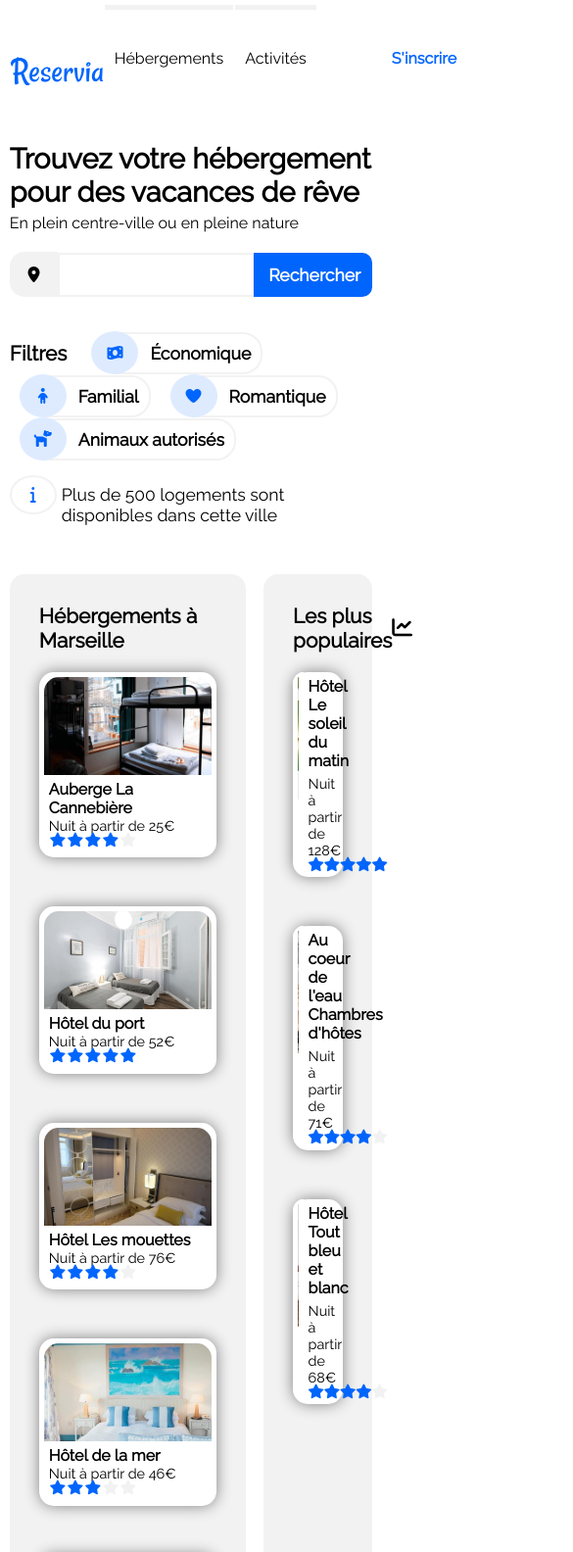
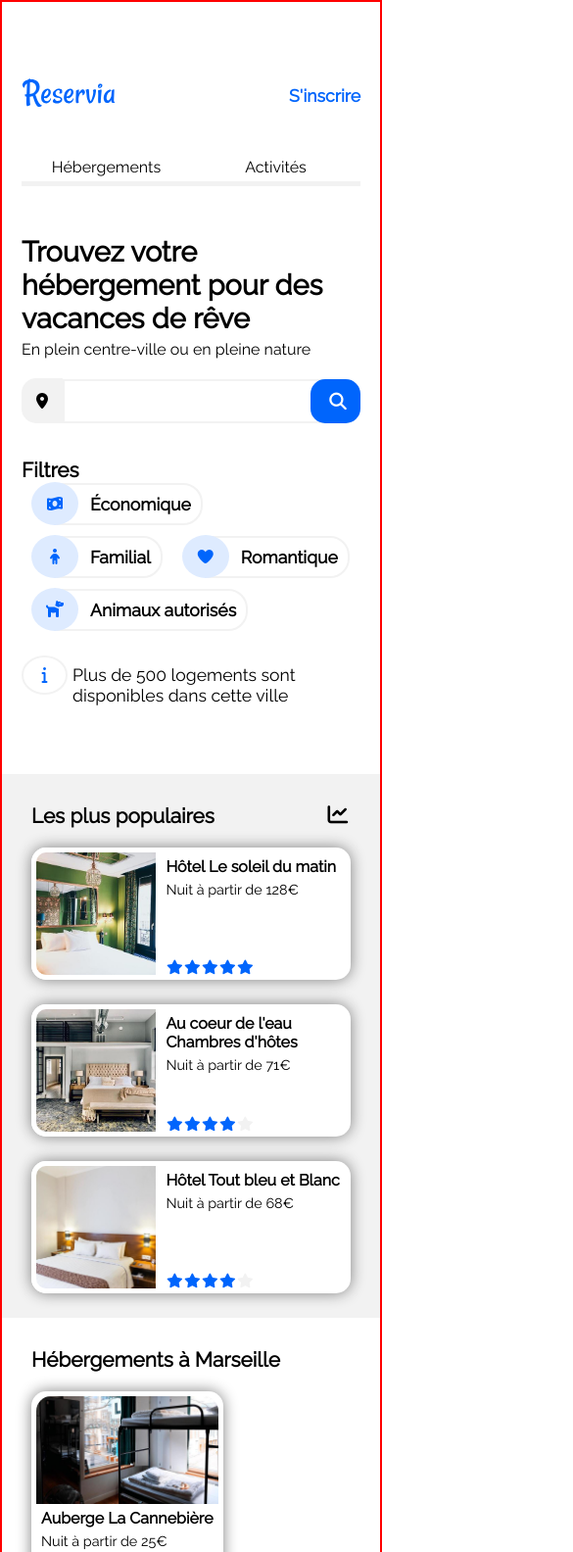
Before and after one commit to Ffedronic/FelixFedronic_2_16022021, a plain HTML site: page html/index.html in a window 390 px wide. Shown: the top 1584 px of the page at 98% size, 585 px wide, since content can reach past the window. Drawn offline with Linux system fonts and the light colour scheme.

Commit message:
adaptation mobile terminée

```diff
--- a/css/style.css
+++ b/css/style.css
@@ -34,6 +34,7 @@
     border-color: brown;
 }
 */
+
 /*main style*/
 * {
     margin:0px;
@@ -71,44 +72,44 @@
 
 .nav {
     display: flex;
-    flex-direction: row;
-    justify-content :space-between ;
     margin-bottom: 50px;
+    align-items: flex-end;
 }
 
-.nav ul {
+.menu {
     display: flex;
-    flex-direction: row;
-    margin-right: 75px;
+    flex: 6 ;
+    justify-content: flex-end;
+}
+
+.menu__item {
+    margin-right: 2px;
+    padding: 20px 10px 0px 10px;
+    border-top: 5px #F2F2F2 solid;
+}
+
+.menu__item:hover {
+    border-top: 5px #0065FC solid;
+}
+
+.menu__item a {
+    text-decoration: none;
     font-size: 1em;
 }
 
-.nav ul li {
-    margin-right: 2px;
-}
-.nav ul a {
-     text-decoration: none;
-     padding: 40px 10px 0px 10px;
-     border-top: 5px #F2F2F2 solid;
- }
-
-.nav ul a:hover {
-     color : #0065FC ;
-     border-top: 5px #0065FC solid;
- }
-
- .menu {
-    display: flex;
-    flex-direction: row;
+.menu__item a:hover {
+    color: #0065FC;
 }
 
-.menu p {
+.menu__signup {
+    font-size: 1.1em;
     font-weight: bold;
+    flex: 1 ;
+    text-align: end;
 }
-
-.menu p a {
+.menu__signup a {
     text-decoration: none;
-    color :#0065FC ;
+    color: #0065FC;
 }
 
 /*header--description*/
@@ -131,7 +132,6 @@
  .search-bar {
      margin-bottom: 20px;
      display: flex;
-     flex-direction: row;
      justify-content: flex-start;
      align-items: center;
  }
@@ -172,7 +172,6 @@
 
 .filter {
     display: flex;
-    flex-direction: row;
     flex-wrap: wrap;
     align-items: center ;
     margin-bottom: 15px;
@@ -189,14 +188,18 @@
     text-decoration: none;
 }
 
+.filter__element__group {
+    display: flex;
+    flex-wrap: wrap;
+}
 .filter__element {
-    display: inline-block;
     display: flex;
     flex-direction: row;
     justify-content: flex-start;
     align-items: center;
     margin-left: 10px;
     margin-right: 10px;
+    margin-bottom: 10px;
     transform: scale(1);
     transition: all ease-in-out 75ms;
 }
@@ -253,7 +256,6 @@
     margin-bottom: 50px;
     box-sizing: border-box;
     display: flex;
-    flex-direction: row-reverse;
     justify-content: space-between;
 }
 
@@ -373,7 +375,6 @@
 
 .hosting__list__group_card {
     display: flex;
-    flex-direction: row;
     flex-wrap: wrap;
     justify-content: space-between;
     margin: 0px 30px 30px 30px ;
@@ -446,8 +447,8 @@
 /*activity*/
 
 .activity__block {
-    margin-top: 50px;
-    margin-bottom: 50px;
+    margin-top: 25px;
+    margin-bottom: 25px;
     box-sizing: border-box;
     display: flex;
     flex-direction: column;
@@ -461,7 +462,6 @@
 
 .activity__card__group {
     display: flex;
-    flex-direction: row;
     justify-content: space-around;
 }
 
@@ -476,8 +476,7 @@
     background-color: white;
     box-shadow: 0px 0px 15px grey;
     border-radius: 15px;
-    width: 250px ;
-    margin: 0px 25px 25px 0px ;
+    width: 200px ;
 }
 
 .activity__vertical__card a {
@@ -505,7 +504,6 @@
     box-shadow: 0px 0px 15px grey;
     border-radius: 15px;
     width: 250px ;
-    margin: 0px 25px 25px 0px ;
 }
 
 .activity__horizontal__card a {
@@ -540,7 +538,6 @@
 
 .footer {
     display: flex;
-    flex-direction: row;
     align-items: flex-start;
     margin-top: 50px;
     padding: 50px 0px 50px 0px ;
@@ -565,3 +562,200 @@
     font-size: 1em;
     margin-bottom: 7px;
 }
+
+/*mobile*/
+
+@media all and (max-width : 575.98px) {
+
+    .container {
+        border: 2px red solid;
+        width: auto;
+    }
+
+    /*header*/
+
+    .header {
+        padding: 20px;
+    }
+
+    .nav {
+        display: block;
+        position: relative;
+    }
+
+    .menu {
+        margin-top: 40px;
+    }
+
+    .menu__item {
+        text-align: center;
+        width: 400px;
+        margin-right: 0px;
+        padding: 0px 10px 5px 10px;
+        border-top: none;
+        border-bottom: 5px #F2F2F2 solid;
+    }
+
+    .menu__item:hover {
+        border-top: none;
+        border-bottom: 5px #0065FC solid;
+    }
+
+    .menu__signup {
+        position: absolute;
+        top : 15px ;
+        right: 0px ;
+    }
+
+    .search-bar__input {
+        width: 500px;
+    }
+
+    .search-bar button {
+        margin-left: -20px;
+        border-radius: 15px ;
+        z-index: 3;
+    }
+
+    .search-bar__button__xl{
+        display: none;
+    }
+
+    .search-bar__button__small__icon {
+        color: white;
+    }
+
+    .search-bar__button__small {
+        display: inline-block ;
+    }
+    /*hosting blocks*/
+
+    #hosting {
+        flex-direction: column-reverse;
+    }
+
+    .most_pop_hosting {
+        width: auto;
+        border-radius: 0px;
+    }
+
+    .most_pop_hosting__card {
+        margin-bottom: 25px;
+    }
+
+    .most_pop_hosting__card__title {
+        margin-top: 5px;
+    }
+
+    .hosting__list {
+        width: auto;
+        border-radius: 0px;
+        background-color: white;
+    }
+
+    .hosting__list__card {
+        width: auto;
+        margin-bottom: 25px;
+    }
+
+    .hosting__list__card__image {
+        height: 110px;
+    }
+
+    .hosting__list__card__image img {
+        width: 100%;
+        height: 100%;
+        object-fit: cover ;
+        object-position: 60% 60%;
+    }
+
+    .hosting__list__card__title {
+        margin-bottom: 5px;
+    }
+
+    .hosting__list__card__description {
+        margin-bottom: 10px;
+    }
+
+    /*activity*/
+
+    .activity__block {
+        width: auto;
+       padding: 30px;
+    }
+
+    .activity__card__group {
+        flex-direction: column;
+    }
+
+    .activity__horizontal__card__group {
+        justify-content: space-between;
+    }
+
+    .activity__vertical__card {
+        width: 100% ;
+        margin-bottom: 25px;
+    }
+
+    .activity__vertical__card__image {
+        height : 110px ;
+        width : 100% ;
+    }
+
+    .activity__horizontal__card {
+        width: 100% ;
+        margin-bottom: 25px ;
+    }
+
+    /*footer*/
+
+    .footer {
+        flex-direction: column;
+    }
+
+    .footer__block {
+        margin-bottom: 30px;
+    }
+
+}
+
+/*tablette*/
+@media all and (min-width : 576px) and (max-width : 991.98px) {
+
+    .container {
+        border: 3px yellow solid;
+        width: auto;
+    }
+
+    .nav {
+
+    }
+
+    .nav ul {
+
+    }
+
+    .nav ul li {
+
+    }
+    .nav ul a {
+
+     }
+
+    .nav ul a:hover {
+
+     }
+
+     .menu {
+
+    }
+
+    .menu p {
+
+    }
+
+    .menu p a {
+
+    }
+
+}
--- /dev/null
+++ b/documents/Reservia_maquette/breakpoints css.txt
@@ -0,0 +1,5 @@
+mobile :
+@media all and (max-width : 575.98px)
+
+tablette :
+@media all and (min-width : 576px) and (max-width : 1024px)
--- a/html/index.html
+++ b/html/index.html
@@ -17,13 +17,11 @@
             <!--nav-->
             <nav class="nav border green">
                 <img src="/images/logo/Reservia.svg" alt="logo" class="border blue">
-                <div class="menu border blue">
-                    <ul class="border orange">
-                        <li class="border magenta"><a href="#hosting">Hébergements</a></li>
-                        <li class="border magenta"><a href="#activity">Activités</a></li>
+                <ul class="menu border blue">
+                    <li class="menu__item border orange"><a href="#hosting">Hébergements</a></li>
+                    <li class="menu__item border orange"><a href="#activity">Activités</a></li>
                 </ul>
-                    <p class="border orange"><a href="#">S'inscrire</a></p>
-                </div>
+                <p class="menu__signup border blue"><a href="#">S'inscrire</a></p>
             </nav>
             <!--description-->
             <article class="header__description border green">
@@ -35,11 +33,12 @@
                 <i class="search-bar__icon fas fa-map-marker-alt border blue"></i>
                 <input type="text" name="searchBar_input" id="search-bar__input" class="search-bar__input border blue">
                 <button class="search-bar__button__xl border blue" type="submit">Rechercher</button>
-                <button class="search-bar__button__small border blue" type="submit"><i class="fas fa-search"></i></button>
+                <button class="search-bar__button__small border blue" type="submit"><i class="search-bar__button__small__icon fas fa-search"></i></button>
             </form>
             <!--filter-->
             <article class="filter border green">
                 <h2 class="filter__title border blue">Filtres</h2>
+                <div class="filter__element__group">
                     <!--filter__item-->
                     <a href="">
                         <section class="filter__element border blue">
@@ -68,6 +67,7 @@
                             <h3 class="filter__element__name border orange">Animaux autorisés</h3>
                         </section>
                     </a>
+                </div>
             </article>
             <!--search info-->
             <aside class="search-info border green">
@@ -77,84 +77,6 @@
         </header>
         <!--hosting blocks-->
         <div id="hosting" class="border red">
-            <!--most popular hosting-->
-            <section class="most_pop_hosting border green">
-                <div class="most_pop_hosting__group__title border blue">
-                    <h2 class="most_pop_hosting__title border orange">Les plus populaires</h2>
-                    <i class="most_pop_hosting__icon fas fa-chart-line border orange"></i>
-                </div>
-                <div class="most_pop_hosting__card__group border blue">
-                    <!--most_pop_hosting__card-->
-                    <article class="most_pop_hosting__card border orange">
-                        <a href="">
-                            <div class="most_pop_hosting__card__image border magenta">
-                                <img src="/images/hebergements/4_small/emile-guillemot-Bj_rcSC5XfE-unsplash.jpg" alt="">
-                            </div>
-                            <div class="most_pop_hosting__card__body border magenta">
-                                <header class="border grey">
-                                    <h2 class="most_pop_hosting__card__title">Hôtel Le soleil du matin</h2>
-                                </header>
-                                <footer class="most_pop_hosting__card__footer border grey">
-                                    <p class="most_pop_hosting__card__description border brown">Nuit à partir de 128€</p>
-                                    <div class="most_pop_hosting__card__chart border brown">
-                                        <i class="most_pop_hosting__card__chart__item blue-1 fas fa-star"></i>
-                                        <i class="most_pop_hosting__card__chart__item blue-1 fas fa-star"></i>
-                                        <i class="most_pop_hosting__card__chart__item blue-1 fas fa-star"></i>
-                                        <i class="most_pop_hosting__card__chart__item blue-1 fas fa-star"></i>
-                                        <i class="most_pop_hosting__card__chart__item blue-1 fas fa-star"></i>
-                                    </div>
-                                </footer>
-                            </div>
-                        </a>
-                    </article>
-                    <!--most_pop_hosting__card-->
-                    <article class="most_pop_hosting__card border orange">
-                        <a href="">
-                            <div class="most_pop_hosting__card__image border magenta">
-                                <img src="/images/hebergements/4_small/aw-creative-VGs8z60yT2c-unsplash.jpg" alt="Au coeur de la chambre d'hotes">
-                            </div>
-                            <div class="most_pop_hosting__card__body border magenta">
-                                <header class="border grey">
-                                    <h2 class="most_pop_hosting__card__title">Au coeur de l'eau Chambres d'hôtes</h2>
-                                </header>
-                                <footer class="most_pop_hosting__card__footer border grey">
-                                    <p class="most_pop_hosting__card__description border brown">Nuit à partir de 71€</p>
-                                    <div class="most_pop_hosting__card__chart border brown">
-                                        <i class="most_pop_hosting__card__chart__item blue-1 fas fa-star"></i>
-                                        <i class="most_pop_hosting__card__chart__item blue-1 fas fa-star"></i>
-                                        <i class="most_pop_hosting__card__chart__item blue-1 fas fa-star"></i>
-                                        <i class="most_pop_hosting__card__chart__item blue-1 fas fa-star"></i>
-                                        <i class="most_pop_hosting__card__chart__item grey-1 fas fa-star"></i>
-                                    </div>
-                                </footer>
-                            </div>
-                        </a>
-                    </article>
-                    <!--most_pop_hosting__card-->
-                    <article class="most_pop_hosting__card border orange">
-                        <a href="">
-                            <div class="most_pop_hosting__card__image border magenta">
-                                <img src="/images/hebergements/4_small/febrian-zakaria-sjvU0THccQA-unsplash.jpg" alt="">
-                            </div>
-                            <div class="most_pop_hosting__card__body border magenta">
-                                <header class="border grey">
-                                    <h2 class="most_pop_hosting__card__title">Hôtel Tout bleu et blanc</h2>
-                                </header>
-                                <footer class="most_pop_hosting__card__footer border grey">
-                                    <p class="most_pop_hosting__card__description border brown">Nuit à partir de 68€</p>
-                                    <div class="most_pop_hosting__card__chart border brown">
-                                        <i class="most_pop_hosting__card__chart__item blue-1 fas fa-star"></i>
-                                        <i class="most_pop_hosting__card__chart__item blue-1 fas fa-star"></i>
-                                        <i class="most_pop_hosting__card__chart__item blue-1 fas fa-star"></i>
-                                        <i class="most_pop_hosting__card__chart__item blue-1 fas fa-star"></i>
-                                        <i class="most_pop_hosting__card__chart__item grey-1 fas fa-star"></i>
-                                    </div>
-                                </footer>
-                            </div>
-                        </a>
-                    </article>
-                </div>
-            </section>
             <!--hosting-->
             <section class="hosting__list border green">
                 <h2 class="hosting__list__title border blue">Hébergements à Marseille</h2>
@@ -300,6 +222,84 @@
                 </div>
                 <p class="hosting__list__card__more border blue">Afficher plus</p>
             </section>
+            <!--most popular hosting-->
+            <section class="most_pop_hosting border green">
+                <div class="most_pop_hosting__group__title border blue">
+                    <h2 class="most_pop_hosting__title border orange">Les plus populaires</h2>
+                    <i class="most_pop_hosting__icon fas fa-chart-line border orange"></i>
+                </div>
+                <div class="most_pop_hosting__card__group border blue">
+                    <!--most_pop_hosting__card-->
+                    <article class="most_pop_hosting__card border orange">
+                        <a href="">
+                            <div class="most_pop_hosting__card__image border magenta">
+                                <img src="/images/hebergements/4_small/emile-guillemot-Bj_rcSC5XfE-unsplash.jpg" alt="">
+                            </div>
+                            <div class="most_pop_hosting__card__body border magenta">
+                                <header class="border grey">
+                                    <h2 class="most_pop_hosting__card__title">Hôtel Le soleil du matin</h2>
+                                </header>
+                                <footer class="most_pop_hosting__card__footer border grey">
+                                    <p class="most_pop_hosting__card__description border brown">Nuit à partir de 128€</p>
+                                    <div class="most_pop_hosting__card__chart border brown">
+                                        <i class="most_pop_hosting__card__chart__item blue-1 fas fa-star"></i>
+                                        <i class="most_pop_hosting__card__chart__item blue-1 fas fa-star"></i>
+                                        <i class="most_pop_hosting__card__chart__item blue-1 fas fa-star"></i>
+                                        <i class="most_pop_hosting__card__chart__item blue-1 fas fa-star"></i>
+                                        <i class="most_pop_hosting__card__chart__item blue-1 fas fa-star"></i>
+                                    </div>
+                                </footer>
+                            </div>
+                        </a>
+                    </article>
+                    <!--most_pop_hosting__card-->
+                    <article class="most_pop_hosting__card border orange">
+                        <a href="">
+                            <div class="most_pop_hosting__card__image border magenta">
+                                <img src="/images/hebergements/4_small/aw-creative-VGs8z60yT2c-unsplash.jpg" alt="Au coeur de la chambre d'hotes">
+                            </div>
+                            <div class="most_pop_hosting__card__body border magenta">
+                                <header class="border grey">
+                                    <h2 class="most_pop_hosting__card__title">Au coeur de l'eau Chambres d'hôtes</h2>
+                                </header>
+                                <footer class="most_pop_hosting__card__footer border grey">
+                                    <p class="most_pop_hosting__card__description border brown">Nuit à partir de 71€</p>
+                                    <div class="most_pop_hosting__card__chart border brown">
+                                        <i class="most_pop_hosting__card__chart__item blue-1 fas fa-star"></i>
+                                        <i class="most_pop_hosting__card__chart__item blue-1 fas fa-star"></i>
+                                        <i class="most_pop_hosting__card__chart__item blue-1 fas fa-star"></i>
+                                        <i class="most_pop_hosting__card__chart__item blue-1 fas fa-star"></i>
+                                        <i class="most_pop_hosting__card__chart__item grey-1 fas fa-star"></i>
+                                    </div>
+                                </footer>
+                            </div>
+                        </a>
+                    </article>
+                    <!--most_pop_hosting__card-->
+                    <article class="most_pop_hosting__card border orange">
+                        <a href="">
+                            <div class="most_pop_hosting__card__image border magenta">
+                                <img src="/images/hebergements/4_small/febrian-zakaria-sjvU0THccQA-unsplash.jpg" alt="">
+                            </div>
+                            <div class="most_pop_hosting__card__body border magenta">
+                                <header class="border grey">
+                                    <h2 class="most_pop_hosting__card__title">Hôtel Tout bleu et Blanc</h2>
+                                </header>
+                                <footer class="most_pop_hosting__card__footer border grey">
+                                    <p class="most_pop_hosting__card__description border brown">Nuit à partir de 68€</p>
+                                    <div class="most_pop_hosting__card__chart border brown">
+                                        <i class="most_pop_hosting__card__chart__item blue-1 fas fa-star"></i>
+                                        <i class="most_pop_hosting__card__chart__item blue-1 fas fa-star"></i>
+                                        <i class="most_pop_hosting__card__chart__item blue-1 fas fa-star"></i>
+                                        <i class="most_pop_hosting__card__chart__item blue-1 fas fa-star"></i>
+                                        <i class="most_pop_hosting__card__chart__item grey-1 fas fa-star"></i>
+                                    </div>
+                                </footer>
+                            </div>
+                        </a>
+                    </article>
+                </div>
+            </section>
         </div>
         <!--activity section-->
         <section id="activity" class="activity__block border red">
```
Also changed, not shown: html/test.html (+21 -0 lines), 1 other file. Lines whose indentation alone changed are shown as unchanged.
